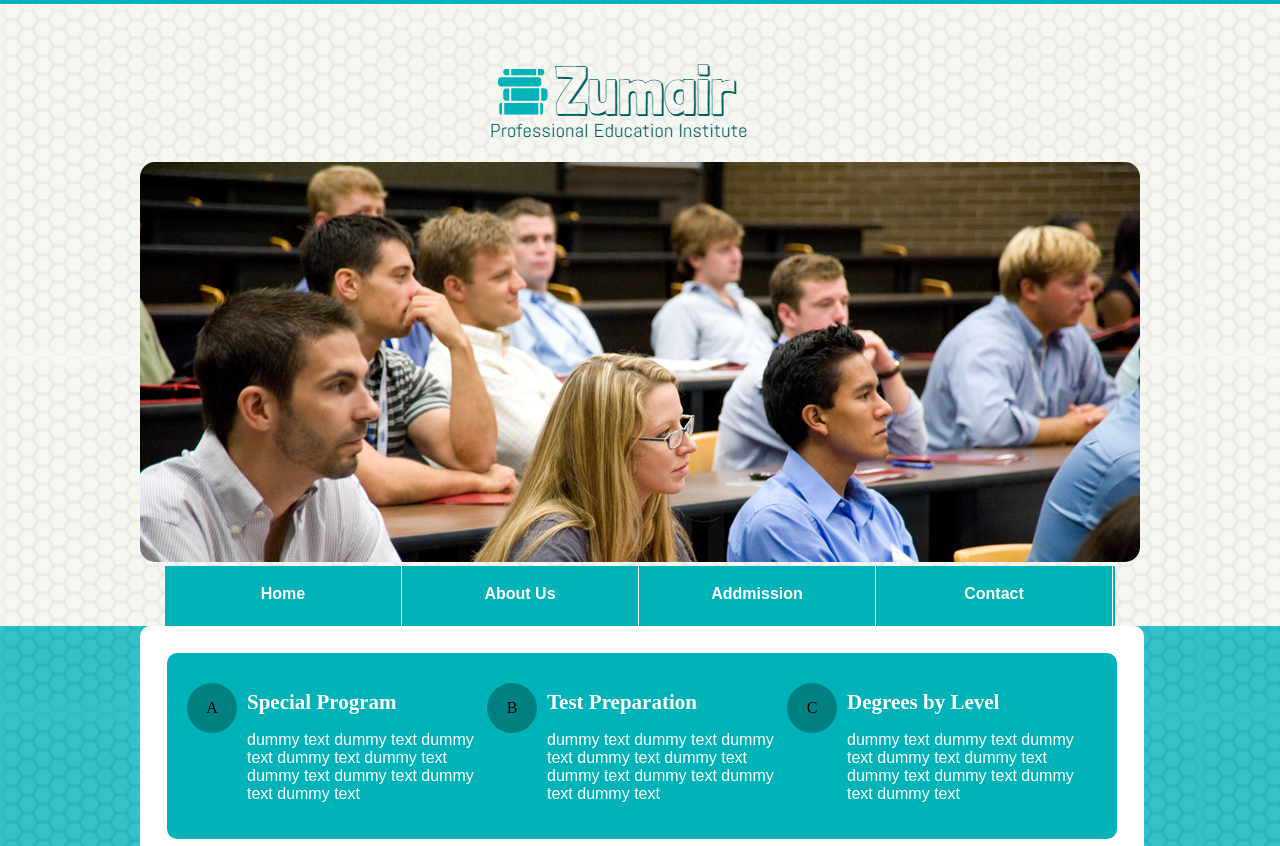
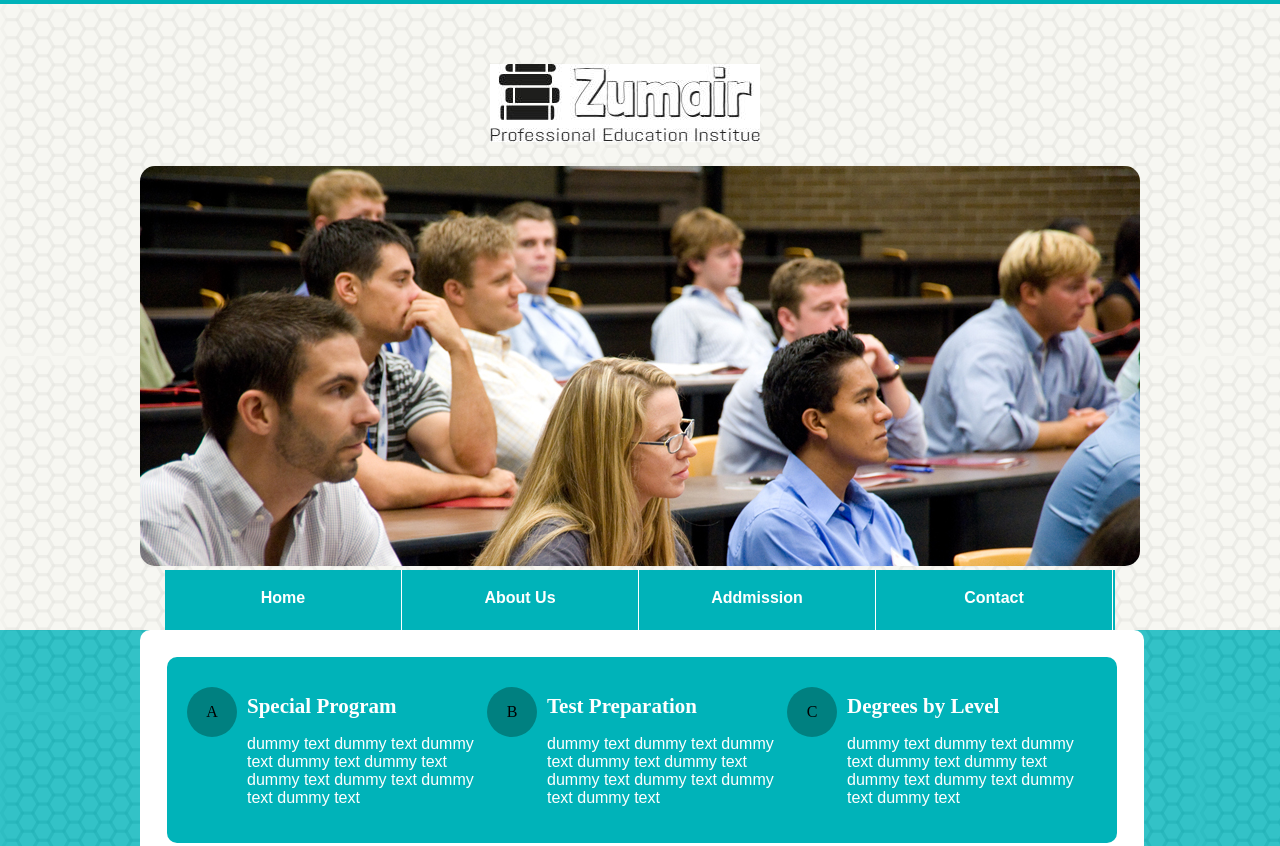
Before and after one commit to Adnannaseem/Code-in-the-dark, a plain HTML site: page Assigment 2/public/Aboutus.html in a window 1280 px wide. Shown: the top 846 px of the page. Drawn offline with Linux system fonts and the light colour scheme.

Commit message:
i have made some changes in assigment 2

```diff
--- a/Assigment 2/public/Aboutus.html
+++ b/Assigment 2/public/Aboutus.html
@@ -8,7 +8,7 @@
 <body>
             <header>
                 <div class="fixedwidth">
-                    <img class="logo" src="images/logoMakr.png" alt="">
+                    <img class="logo" src="images/logo.png" alt="">
                     <div class="slider">
                         <img class="slideimage" src="images/student_affairs.jpg" alt="">
 
```
Also changed, not shown: Assigment 2/public/Addmission.html (+1 -1 lines), Assigment 2/public/Contact.html (+1 -1 lines), Assigment 2/public/index.html (+1 -1 lines), Assigment 2/public/images/13694296_1723852877869996_234365618_o.png (deleted), Assigment 2/public/images/13706333_1723852864536664_1819985177_n.png (deleted), Assigment 2/public/images/about.jpg (deleted), Assigment 2/public/images/banner3.png (deleted), Assigment 2/public/images/cover.jpg (deleted), Assigment 2/public/images/international-students-3.jpg (deleted).
